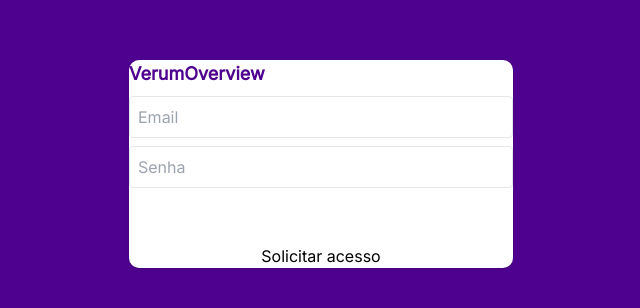
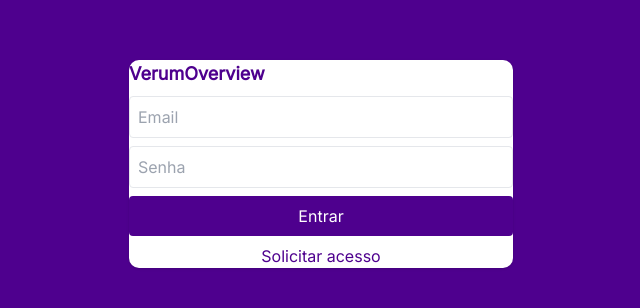
Before and after one commit to alissonccosta/v0projects, a React (Vite) app in the folder verumoverview/frontend/: page /login in a window 1280 px wide. Shown: the part 236-544 px from the top of the page, without its empty margins (319-959 px from the left). Built offline with nearby package versions, Linux system fonts and the light colour scheme; no server answers.

Commit message:
feat: adiciona cor secondary

```diff
--- a/verumoverview/frontend/src/constants/design-tokens.js
+++ b/verumoverview/frontend/src/constants/design-tokens.js
@@ -1,6 +1,7 @@
 const designTokens = {
   colors: {
     primary: '#4E008E',
+    secondary: '#4E008E',
     primaryLight: '#EAE0F5',
     primaryDark: '#3A0066',
     white: '#FFFFFF',
--- a/verumoverview/frontend/tailwind.config.js
+++ b/verumoverview/frontend/tailwind.config.js
@@ -8,6 +8,7 @@ export default {
     extend: {
       colors: {
         primary: designTokens.colors.primary,
+        secondary: designTokens.colors.secondary,
         primaryLight: designTokens.colors.primaryLight,
         primaryDark: designTokens.colors.primaryDark,
         white: designTokens.colors.white,
```
